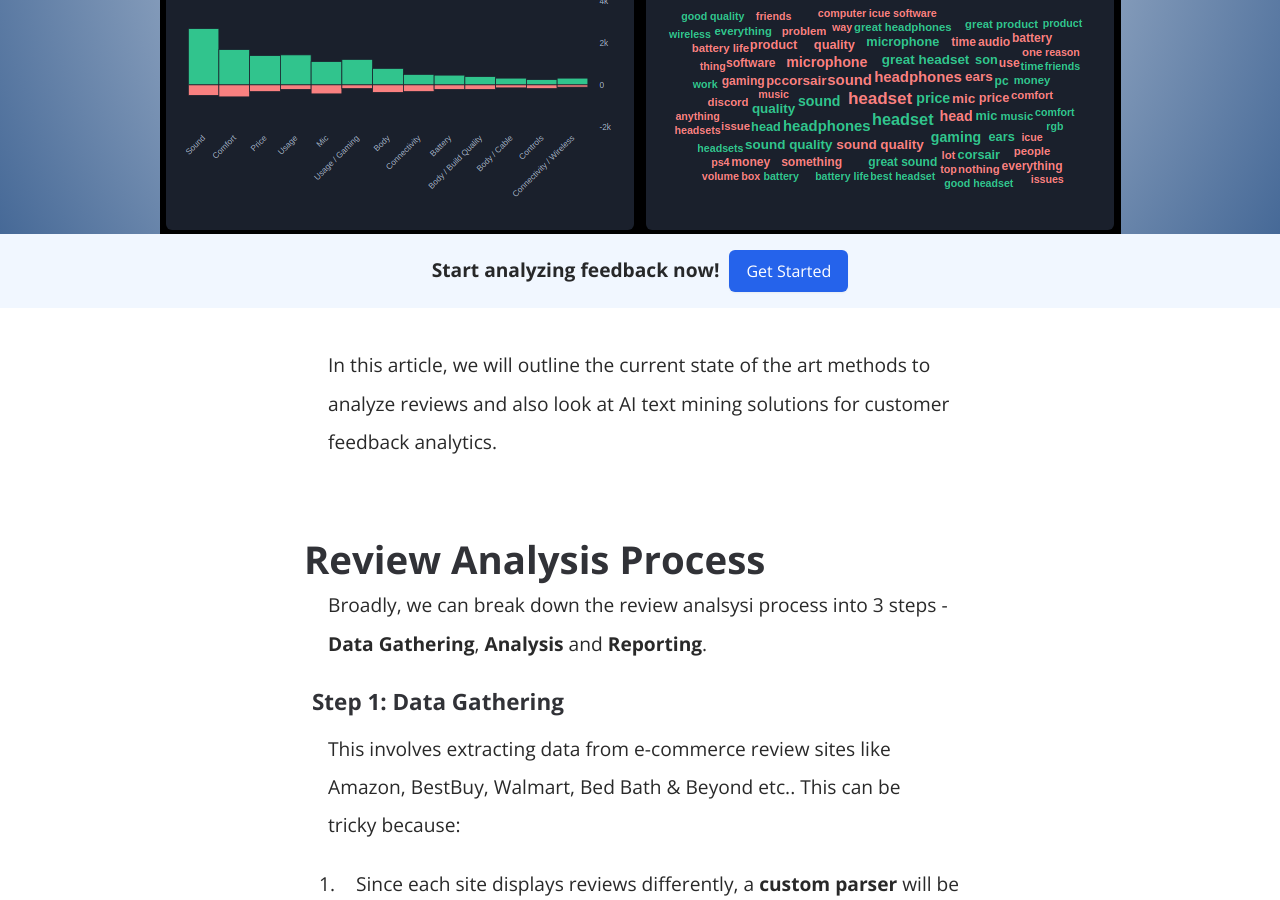
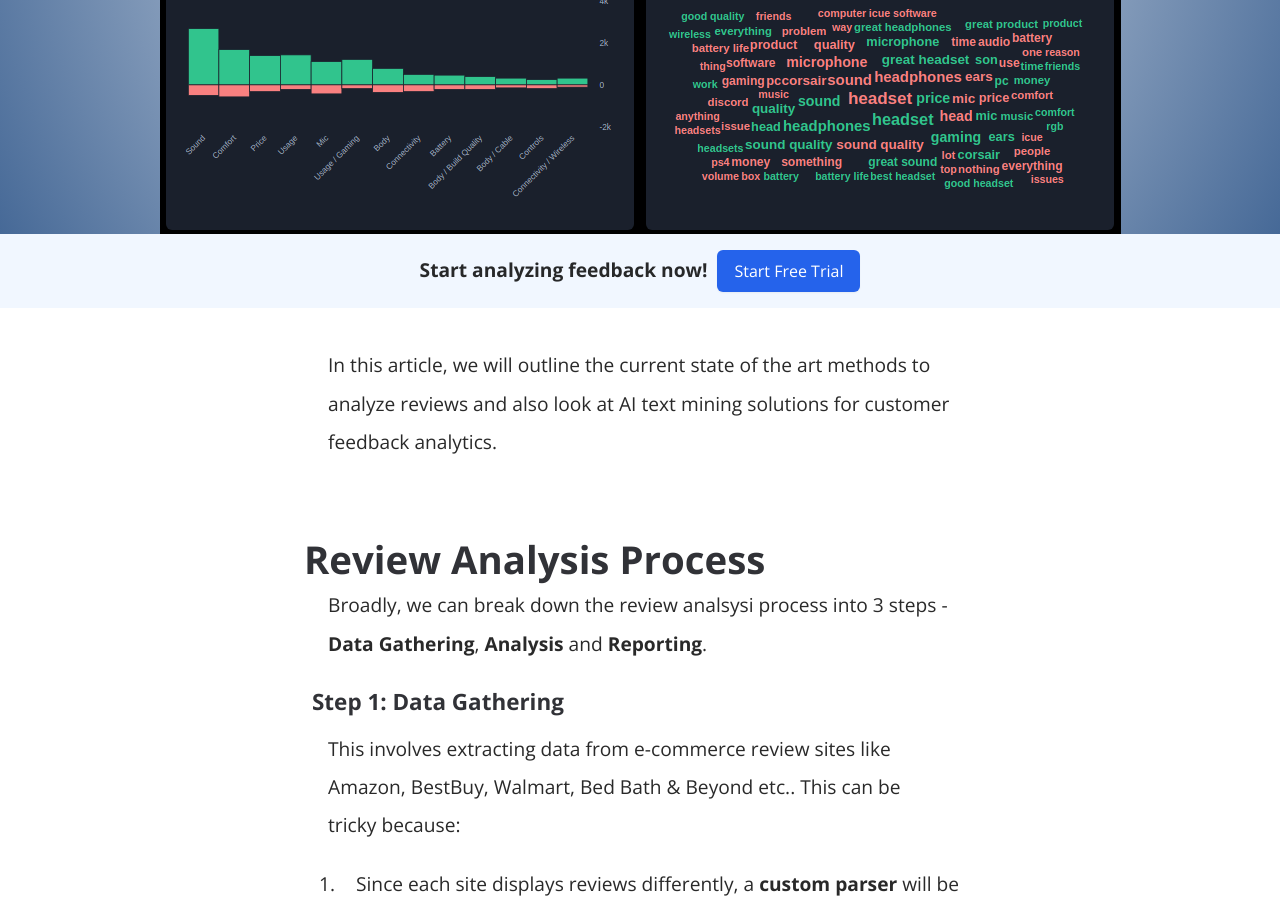
Before and after one commit to freetext-ai/blog, a Jekyll site: the page built from _posts/2021-02-16-review-analysis-for-product-reviews.md, in a window 1280 px wide and 900 px high, scrolled down 1676 px. Built offline with Jekyll 4.4.1, drawn with Linux system fonts in a browser that asks for light colours; some of the changed text lies outside the part shown.

Commit message:
Update 2021-02-16-review-analysis-for-product-reviews.md

```diff
--- a/_posts/2021-02-16-review-analysis-for-product-reviews.md
+++ b/_posts/2021-02-16-review-analysis-for-product-reviews.md
@@ -18,7 +18,7 @@ When done right, a <b>customer feedback analytics dashboard</b> for your brand w
 <img src="/blog/assets/img/posts/review_analysis_eg.png" style="margin-left: auto; margin-right: auto; display: block; max-height: 100%;" alt="Review Analysis Dashboard Example"/>
 </div>
 <div class="cta">
-<b>Start analyzing feedback now!&nbsp;&nbsp;</b><a href="https://currents.ai/signup" class="btn">Get Started</a>
+<b>Start analyzing feedback now!&nbsp;&nbsp;</b><a href="https://currents.ai/signup" class="btn">Start Free Trial</a>
 </div>
 
 <br/>
@@ -52,7 +52,7 @@ Though it might seem straightforward, to do justice in report generation for rev
 <img src="/blog/assets/img/posts/sources.png" style="max-height: 30rem; max-width: 100%; margin-left:auto; margin-right: auto; display: block; background: white;" alt="Marketplace Sources"/>
 </div>
 <div class="cta">
-<b>Start analyzing feedback now!&nbsp;&nbsp;</b><a href="https://currents.ai/signup" class="btn">Get Started</a>
+<b>Start analyzing feedback now!&nbsp;&nbsp;</b><a href="https://currents.ai/signup" class="btn">Start Free Trial</a>
 </div>
 
 <br/>
@@ -116,7 +116,7 @@ FreeText AI is a turnkey solution for brands to gather all their feedback in one
 With FreeText AI, brands do not have to worry about data gathering, analysis and report generation. Instead, all the data is exposed through an easy to use dead-simple dashboard.
 
 <div class="cta">
-<b>Start analyzing feedback now!&nbsp;&nbsp;</b><a href="https://currents.ai/signup" class="btn">Get Started</a>
+<b>Start analyzing feedback now!&nbsp;&nbsp;</b><a href="https://currents.ai/signup" class="btn">Start Free Trial</a>
 </div>
 
 
@@ -201,6 +201,6 @@ A tool like FreeText AI was explicitly built with these considerations in mind,
 Understanding reviews is key to unlocking customer value. Modern review analysis tools leverage technologies like Neural Networks to enable mining insights from marketplace reviews.
 
 <div class="cta">
-<b>Start analyzing feedback now!&nbsp;&nbsp;</b><a href="https://currents.ai/signup" class="btn">Get Started</a>
+<b>Start analyzing feedback now!&nbsp;&nbsp;</b><a href="https://currents.ai/signup" class="btn">Start Free Trial</a>
 </div>
 <br/>
```
